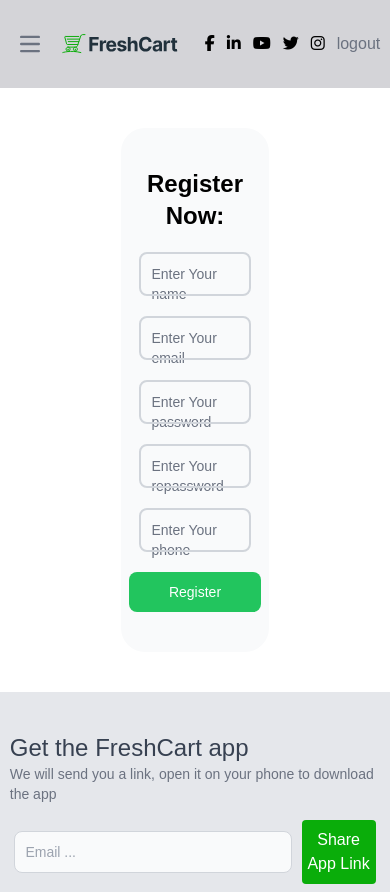
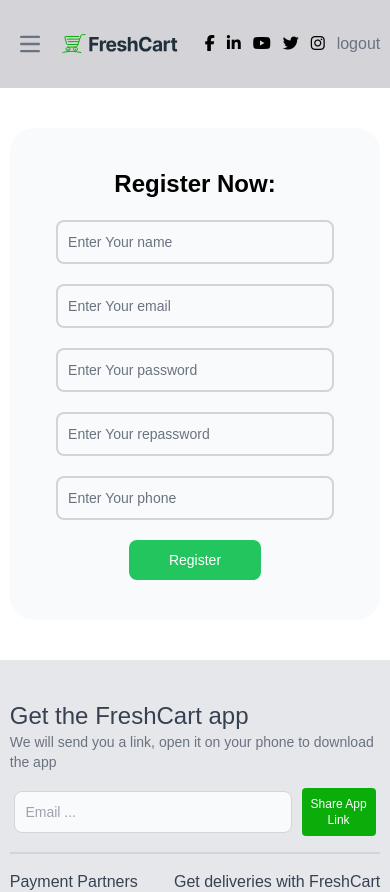
Before and after one commit to rawanmfa/E-commerce, a React (Vite) app: page / in a window 390 px wide. Shown: the top 892 px of the page. Built offline with nearby package versions, Linux system fonts and the light colour scheme; no server answers; sample sign-in values are in the browser's storage.

Commit message:
changed parts of the code to make it look better on mobile

```diff
--- a/src/Components/AllOrders/AllOrders.jsx
+++ b/src/Components/AllOrders/AllOrders.jsx
@@ -10,7 +10,7 @@ export default function AllOrders() {
 
   return <>
 
-    <h1 className="text-3xl ">AllOrders</h1>
+    <h1 className="text-3xl mt-8">AllOrders</h1>
 
   </>
 }
--- a/src/Components/Cart/Cart.jsx
+++ b/src/Components/Cart/Cart.jsx
@@ -79,7 +79,7 @@ export default function Cart() {
         </div>
       </div>
       <div className=' flex justify-center items-center mb-8'>
-        <Link to='/checkout' className=' bg-main py-4 px-7 text-white rounded-lg'>Check out</Link>
+        <Link to='/checkout' className=' bg-main py-3 px-7 text-sm lg:text-base text-white rounded-lg'>Check out</Link>
       </div>
     </div>: <div className=' text-2xl py-16 text-center text-gray-400'>cart is empty</div>}
 
--- a/src/Components/ChangePass/ChangePass.jsx
+++ b/src/Components/ChangePass/ChangePass.jsx
@@ -38,21 +38,21 @@ export default function ChangePass() {
   })
 
   return <>
-    <div className=' w-1/2 mx-auto py-10'>
+    <div className=' md:w-1/2 w-10/12 mx-auto py-10'>
       <h2 className=' text-2xl'>Change your password</h2>
       <form className=' pt-5' onSubmit={formik.handleSubmit}>
         {apiError && <div className="p-4 mb-4 text-sm text-red-800 rounded-lg bg-red-50" role="alert">
           {apiError}
         </div>}
         <div className="relative z-0 w-full my-8 group">
-          <input type="email" name="email" id="email" value={formik.values.email} onChange={formik.handleChange} onBlur={formik.handleBlur} className="block py-2.5 px-0 w-full text-sm text-gray-900 bg-transparent border-0 border-b-2  border-s-2 rounded-bl-lg border-gray-300 appearance-none dark:text-black dark:border-gray-900 dark:focus:border-green-500 focus:outline-none focus:ring-0 focus:border-green-500 peer" placeholder=" " />
+          <input type="email" name="email" id="email" value={formik.values.email} onChange={formik.handleChange} onBlur={formik.handleBlur} className="block py-2.5 px-4 w-full text-sm text-gray-900 bg-transparent border-0 border-b-2  border-s-2 rounded-bl-lg border-gray-300 appearance-none dark:text-black dark:border-gray-900 dark:focus:border-green-500 focus:outline-none focus:ring-0 focus:border-green-500 peer" placeholder=" " />
           <label htmlFor="email" className="peer-focus:font-medium absolute text-sm text-gray-500 dark:text-gray-500 duration-300 ps-3 transform -translate-y-6 scale-75 top-3 -z-10 origin-[0] peer-focus:start-0 rtl:peer-focus:translate-x-1/4 rtl:peer-focus:left-auto peer-focus:text-green-600 peer-focus:dark:text-green-500 peer-placeholder-shown:scale-100 peer-placeholder-shown:translate-y-0 peer-focus:scale-75 peer-focus:-translate-y-6">Enter Your email</label>
         </div>
         {formik.errors.email && formik.touched.email && <div className="p-4 text-sm text-red-800 rounded-lg bg-red-50" role="alert">
           {formik.errors.email}
         </div>}
         <div className="relative z-0 w-full my-8 group">
-          <input type="password" name="newPassword" id="newPassword" value={formik.values.newPassword} onChange={formik.handleChange} onBlur={formik.handleBlur} className="block py-2.5 px-0 w-full text-sm text-gray-900 bg-transparent border-0 border-b-2  border-s-2 rounded-bl-lg border-gray-300 appearance-none dark:text-black dark:border-gray-900 dark:focus:border-green-500 focus:outline-none focus:ring-0 focus:border-green-500 peer" placeholder=" " />
+          <input type="password" name="newPassword" id="newPassword" value={formik.values.newPassword} onChange={formik.handleChange} onBlur={formik.handleBlur} className="block py-2.5 px-4 w-full text-sm text-gray-900 bg-transparent border-0 border-b-2  border-s-2 rounded-bl-lg border-gray-300 appearance-none dark:text-black dark:border-gray-900 dark:focus:border-green-500 focus:outline-none focus:ring-0 focus:border-green-500 peer" placeholder=" " />
           <label htmlFor="newPassword" className="peer-focus:font-medium absolute text-sm text-gray-500 dark:text-gray-500 duration-300 ps-3 transform -translate-y-6 scale-75 top-3 -z-10 origin-[0] peer-focus:start-0 rtl:peer-focus:translate-x-1/4 rtl:peer-focus:left-auto peer-focus:text-green-600 peer-focus:dark:text-green-500 peer-placeholder-shown:scale-100 peer-placeholder-shown:translate-y-0 peer-focus:scale-75 peer-focus:-translate-y-6">Enter Your new password</label>
         </div>
         {formik.errors.newPassword && formik.touched.newPassword && <div className="p-4 text-sm text-red-800 rounded-lg bg-red-50" role="alert">
--- a/src/Components/Footer/Footer.jsx
+++ b/src/Components/Footer/Footer.jsx
@@ -15,7 +15,7 @@ export default function Footer() {
           <div className=" w-3/4">
             <input type="email" id="email" className="bg-gray-50 border border-gray-300 text-gray-900 text-sm rounded-lg focus:ring-green-500 focus:border-green-500 block w-full p-2.5 " placeholder="Email ..." />
           </div>
-          <button className=' btn w-1/5 bg-main rounded text-white py-2'>Share App Link</button>
+          <button className=' btn w-1/5 bg-main rounded text-xs md:text-sm lg:text-base text-white py-2'>Share App Link</button>
         </form>
         <div className=' border-y-2 border-gray-300 py-4 flex justify-between text-gray-700'>
           <div>
--- a/src/Components/ForgetPass/ForgetPass.jsx
+++ b/src/Components/ForgetPass/ForgetPass.jsx
@@ -32,14 +32,14 @@ export default function ForgetPass() {
     })
 
     return <>
-      <div className=' w-1/2 mx-auto py-10'>
+      <div className=' md:w-1/2 w-10/12 mx-auto py-10'>
         <h2 className=' text-2xl'>Forget your password? Enter your email here</h2>
         <form className=' pt-5' onSubmit={formik.handleSubmit}>
           {apiError && <div className="p-4 mb-4 text-sm text-red-800 rounded-lg bg-red-50" role="alert">
             {apiError}
           </div>}
           <div className="relative z-0 w-full my-8 group">
-            <input type="email" name="email" id="email" value={formik.values.email} onChange={formik.handleChange} onBlur={formik.handleBlur} className="block py-2.5 px-0 w-full text-sm text-gray-900 bg-transparent border-0 border-b-2  border-s-2 rounded-bl-lg border-gray-300 appearance-none dark:text-black dark:border-gray-900 dark:focus:border-green-500 focus:outline-none focus:ring-0 focus:border-green-500 peer" placeholder=" " />
+            <input type="email" name="email" id="email" value={formik.values.email} onChange={formik.handleChange} onBlur={formik.handleBlur} className="block py-2.5 px-4 w-full text-sm text-gray-900 bg-transparent border-0 border-b-2 border-s-2 rounded-bl-lg border-gray-300 appearance-none dark:text-black dark:border-gray-900 dark:focus:border-green-500 focus:outline-none focus:ring-0 focus:border-green-500 peer" placeholder=" " />
             <label htmlFor="email" className="peer-focus:font-medium absolute text-sm text-gray-500 dark:text-gray-500 duration-300 ps-3 transform -translate-y-6 scale-75 top-3 -z-10 origin-[0] peer-focus:start-0 rtl:peer-focus:translate-x-1/4 rtl:peer-focus:left-auto peer-focus:text-green-600 peer-focus:dark:text-green-500 peer-placeholder-shown:scale-100 peer-placeholder-shown:translate-y-0 peer-focus:scale-75 peer-focus:-translate-y-6">Enter Your email</label>
           </div>
           {formik.errors.email && formik.touched.email && <div className="p-4 text-sm text-red-800 rounded-lg bg-red-50" role="alert">
--- a/src/Components/Login/Login.jsx
+++ b/src/Components/Login/Login.jsx
@@ -38,21 +38,21 @@ export default function Login() {
   })
 
   return <>
-    <div className=' w-1/3 mx-auto py-10 bg-gray-50 my-16 rounded-3xl'>
+    <div className=' md:w-1/3 mx-auto py-10 bg-gray-50 my-16 rounded-3xl'>
       <h2 className=' text-2xl font-bold text-center'>Login Now:</h2>
       <form className=' pt-5 flex flex-col gap-y-5' onSubmit={formik.handleSubmit}>
         {apiError && <div className="p-4 mb-4 text-sm text-red-800 rounded-lg bg-red-50" role="alert">
           {apiError}
         </div>}
         <div className="relative z-0 w-4/5 mx-auto group">
-          <input type="email" name="email" id="email" value={formik.values.email} onChange={formik.handleChange} onBlur={formik.handleBlur} className="block py-2.5 px-0 w-full mx-auto text-sm text-gray-900 bg-transparent border-2 rounded-lg border-gray-300 appearance-none dark:text-black dark:border-gray-900 dark:focus:border-green-500 focus:outline-none focus:ring-0 focus:border-green-500 peer" placeholder=" " />
+          <input type="email" name="email" id="email" value={formik.values.email} onChange={formik.handleChange} onBlur={formik.handleBlur} className="block py-2.5 px-4 w-full mx-auto text-sm text-gray-900 bg-transparent border-2 rounded-lg border-gray-300 appearance-none dark:text-black dark:border-gray-900 dark:focus:border-green-500 focus:outline-none focus:ring-0 focus:border-green-500 peer" placeholder=" " />
           <label htmlFor="email" className="peer-focus:font-medium absolute text-sm text-gray-500 dark:text-gray-500 duration-300 ps-3 transform -translate-y-6 scale-75 top-3 -z-10 origin-[0] peer-focus:start-0 rtl:peer-focus:translate-x-1/4 rtl:peer-focus:left-auto peer-focus:text-green-600 peer-focus:dark:text-green-500 peer-placeholder-shown:scale-100 peer-placeholder-shown:translate-y-0 peer-focus:scale-75 peer-focus:-translate-y-7">Enter Your email</label>
         </div>
         {formik.errors.email && formik.touched.email && <div className=" text-sm text-red-800 mx-auto" role="alert">
           {formik.errors.email}
         </div>}
         <div className="relative z-0 w-4/5 mx-auto group">
-          <input type="password" name="password" id="password" value={formik.values.password} onChange={formik.handleChange} onBlur={formik.handleBlur} className="block py-2.5 px-0 w-full mx-auto text-sm text-gray-900 bg-transparent border-2 rounded-lg border-gray-300 appearance-none dark:text-black dark:border-gray-900 dark:focus:border-green-500 focus:outline-none focus:ring-0 focus:border-green-500 peer" placeholder=" " />
+          <input type="password" name="password" id="password" value={formik.values.password} onChange={formik.handleChange} onBlur={formik.handleBlur} className="block py-2.5 px-4 w-full mx-auto text-sm text-gray-900 bg-transparent border-2 rounded-lg border-gray-300 appearance-none dark:text-black dark:border-gray-900 dark:focus:border-green-500 focus:outline-none focus:ring-0 focus:border-green-500 peer" placeholder=" " />
           <label htmlFor="password" className="peer-focus:font-medium absolute text-sm text-gray-500 dark:text-gray-500 duration-300 ps-3 transform -translate-y-6 scale-75 top-3 -z-10 origin-[0] peer-focus:start-0 rtl:peer-focus:translate-x-1/4 rtl:peer-focus:left-auto peer-focus:text-green-600 peer-focus:dark:text-green-500 peer-placeholder-shown:scale-100 peer-placeholder-shown:translate-y-0 peer-focus:scale-75 peer-focus:-translate-y-7">Enter Your password</label>
         </div>
         {formik.errors.password && formik.touched.password && <div className=" text-sm text-red-800 mx-auto" role="alert">
--- a/src/Components/Register/Register.jsx
+++ b/src/Components/Register/Register.jsx
@@ -44,42 +44,42 @@ export default function Register() {
   })
 
   return <>
-    <div className=' w-2/5 mx-auto py-10 bg-gray-50 my-10 rounded-3xl'>
+    <div className=' md:w-2/5 mx-auto py-10 bg-gray-50 my-10 rounded-3xl'>
       <h2 className=' text-2xl text-center font-bold'>Register Now:</h2>
       <form className=' pt-5 flex flex-col gap-y-5' onSubmit={formik.handleSubmit}>
         {apiError&&<div className="p-4 mb-4 text-sm text-red-800 rounded-lg bg-red-50" role="alert">
           {apiError}
         </div>}
         <div className="relative z-0 w-3/4 mx-auto group">
-          <input type="text" name="name" id="name" value={formik.values.name} onChange={formik.handleChange} onBlur={formik.handleBlur} className="block py-2.5 px-0 w-full mx-auto text-sm text-gray-900 bg-transparent border-2 rounded-lg border-gray-300 appearance-none dark:text-black dark:border-gray-900 dark:focus:border-green-500 focus:outline-none focus:ring-0 focus:border-green-500 peer" placeholder=" " />
+          <input type="text" name="name" id="name" value={formik.values.name} onChange={formik.handleChange} onBlur={formik.handleBlur} className="block py-2.5 px-4 w-full mx-auto text-sm text-gray-900 bg-transparent border-2 rounded-lg border-gray-300 appearance-none dark:text-black dark:border-gray-900 dark:focus:border-green-500 focus:outline-none focus:ring-0 focus:border-green-500 peer" placeholder=" " />
           <label htmlFor="name" className="peer-focus:font-medium absolute text-sm text-gray-500 dark:text-gray-500 duration-300 ps-3 transform -translate-y-6 scale-75 top-3 -z-10 origin-[0] peer-focus:start-0 rtl:peer-focus:translate-x-1/4 rtl:peer-focus:left-auto peer-focus:text-green-600 peer-focus:dark:text-green-500 peer-placeholder-shown:scale-100 peer-placeholder-shown:translate-y-0 peer-focus:scale-75 peer-focus:-translate-y-7">Enter Your name</label>
         </div>
         {formik.errors.name && formik.touched.name && <div className="text-sm text-red-800 mx-auto" role="alert">
           {formik.errors.name}
         </div>}
         <div className="relative z-0 w-3/4 mx-auto group">
-          <input type="email" name="email" id="email" value={formik.values.email} onChange={formik.handleChange} onBlur={formik.handleBlur} className="block py-2.5 px-0 w-full text-sm text-gray-900 bg-transparent border-2 rounded-lg border-gray-300 appearance-none dark:text-black dark:border-gray-900 dark:focus:border-green-500 focus:outline-none focus:ring-0 focus:border-green-500 peer" placeholder=" " />
+          <input type="email" name="email" id="email" value={formik.values.email} onChange={formik.handleChange} onBlur={formik.handleBlur} className="block py-2.5 px-4 w-full text-sm text-gray-900 bg-transparent border-2 rounded-lg border-gray-300 appearance-none dark:text-black dark:border-gray-900 dark:focus:border-green-500 focus:outline-none focus:ring-0 focus:border-green-500 peer" placeholder=" " />
           <label htmlFor="email" className="peer-focus:font-medium absolute text-sm text-gray-500 dark:text-gray-500 duration-300 ps-3 transform -translate-y-6 scale-75 top-3 -z-10 origin-[0] peer-focus:start-0 rtl:peer-focus:translate-x-1/4 rtl:peer-focus:left-auto peer-focus:text-green-600 peer-focus:dark:text-green-500 peer-placeholder-shown:scale-100 peer-placeholder-shown:translate-y-0 peer-focus:scale-75 peer-focus:-translate-y-7">Enter Your email</label>
         </div>
         {formik.errors.email && formik.touched.email && <div className=" text-sm text-red-800 mx-auto" role="alert">
           {formik.errors.email}
         </div>}
         <div className="relative z-0 w-3/4 mx-auto group">
-          <input type="password" name="password" id="password" value={formik.values.password} onChange={formik.handleChange} onBlur={formik.handleBlur} className="block py-2.5 px-0 w-full text-sm text-gray-900 bg-transparent border-2 rounded-lg border-gray-300 appearance-none dark:text-black dark:border-gray-900 dark:focus:border-green-500 focus:outline-none focus:ring-0 focus:border-green-500 peer" placeholder=" " />
+          <input type="password" name="password" id="password" value={formik.values.password} onChange={formik.handleChange} onBlur={formik.handleBlur} className="block py-2.5 px-4 w-full text-sm text-gray-900 bg-transparent border-2 rounded-lg border-gray-300 appearance-none dark:text-black dark:border-gray-900 dark:focus:border-green-500 focus:outline-none focus:ring-0 focus:border-green-500 peer" placeholder=" " />
           <label htmlFor="password" className="peer-focus:font-medium absolute text-sm text-gray-500 dark:text-gray-500 duration-300 ps-3 transform -translate-y-6 scale-75 top-3 -z-10 origin-[0] peer-focus:start-0 rtl:peer-focus:translate-x-1/4 rtl:peer-focus:left-auto peer-focus:text-green-600 peer-focus:dark:text-green-500 peer-placeholder-shown:scale-100 peer-placeholder-shown:translate-y-0 peer-focus:scale-75 peer-focus:-translate-y-7">Enter Your password</label>
         </div>
         {formik.errors.password && formik.touched.password && <div className=" text-sm text-red-800 mx-auto" role="alert">
           {formik.errors.password}
         </div>}
         <div className="relative z-0 w-3/4 mx-auto group">
-          <input type="password" name="rePassword" id="rePassword" value={formik.values.rePassword} onChange={formik.handleChange} onBlur={formik.handleBlur} className="block py-2.5 px-0 w-full text-sm text-gray-900 bg-transparent border-2 rounded-lg border-gray-300 appearance-none dark:text-black dark:border-gray-900 dark:focus:border-green-500 focus:outline-none focus:ring-0 focus:border-green-500 peer" placeholder=" " />
+          <input type="password" name="rePassword" id="rePassword" value={formik.values.rePassword} onChange={formik.handleChange} onBlur={formik.handleBlur} className="block py-2.5 px-4 w-full text-sm text-gray-900 bg-transparent border-2 rounded-lg border-gray-300 appearance-none dark:text-black dark:border-gray-900 dark:focus:border-green-500 focus:outline-none focus:ring-0 focus:border-green-500 peer" placeholder=" " />
           <label htmlFor="rePassword" className="peer-focus:font-medium absolute text-sm text-gray-500 dark:text-gray-500 duration-300 ps-3 transform -translate-y-6 scale-75 top-3 -z-10 origin-[0] peer-focus:start-0 rtl:peer-focus:translate-x-1/4 rtl:peer-focus:left-auto peer-focus:text-green-600 peer-focus:dark:text-green-500 peer-placeholder-shown:scale-100 peer-placeholder-shown:translate-y-0 peer-focus:scale-75 peer-focus:-translate-y-7">Enter Your repassword</label>
         </div>
         {formik.errors.rePassword && formik.touched.rePassword && <div className=" text-sm text-red-800 mx-auto" role="alert">
           {formik.errors.rePassword}
         </div>}
         <div className="relative z-0 w-3/4 mx-auto group">
-          <input type="tel" name="phone" id="phone" value={formik.values.phone} onChange={formik.handleChange} onBlur={formik.handleBlur} className="block py-2.5 px-0 w-full text-sm text-gray-900 bg-transparent border-2 rounded-lg border-gray-300 appearance-none dark:text-black dark:border-gray-900 dark:focus:border-green-500 focus:outline-none focus:ring-0 focus:border-green-500 peer" placeholder=" " />
+          <input type="tel" name="phone" id="phone" value={formik.values.phone} onChange={formik.handleChange} onBlur={formik.handleBlur} className="block py-2.5 px-4 w-full text-sm text-gray-900 bg-transparent border-2 rounded-lg border-gray-300 appearance-none dark:text-black dark:border-gray-900 dark:focus:border-green-500 focus:outline-none focus:ring-0 focus:border-green-500 peer" placeholder=" " />
           <label htmlFor="phone" className="peer-focus:font-medium absolute text-sm text-gray-500 dark:text-gray-500 duration-300 ps-3 transform -translate-y-6 scale-75 top-3 -z-10 origin-[0] peer-focus:start-0 rtl:peer-focus:translate-x-1/4 rtl:peer-focus:left-auto peer-focus:text-green-600 peer-focus:dark:text-green-500 peer-placeholder-shown:scale-100 peer-placeholder-shown:translate-y-0 peer-focus:scale-75 peer-focus:-translate-y-7">Enter Your phone</label>
         </div>
         {formik.errors.phone && formik.touched.phone && <div className=" text-sm text-red-800 rounded-lg mx-auto" role="alert">
--- a/src/Components/VerfyPass/VerfyPass.jsx
+++ b/src/Components/VerfyPass/VerfyPass.jsx
@@ -27,14 +27,14 @@ export default function VerfyPass() {
     })
 
     return <>
-      <div className=' w-1/2 mx-auto py-10'>
+      <div className=' md:w-1/2 w-10/12 mx-auto py-10'>
         <h2 className=' text-2xl'>Enter your verfication code</h2>
         <form className=' pt-5' onSubmit={formik.handleSubmit}>
           {apiError && <div className="p-4 mb-4 text-sm text-red-800 rounded-lg bg-red-50" role="alert">
             {apiError}
           </div>}
           <div className="relative z-0 w-full my-8 group">
-            <input type="text" name="resetCode" id="resetCode" value={formik.values.resetCode} onChange={formik.handleChange} onBlur={formik.handleBlur} className="block py-2.5 px-0 w-full text-sm text-gray-900 bg-transparent border-0 border-b-2  border-s-2 rounded-bl-lg border-gray-300 appearance-none dark:text-black dark:border-gray-900 dark:focus:border-green-500 focus:outline-none focus:ring-0 focus:border-green-500 peer" placeholder=" " />
+            <input type="text" name="resetCode" id="resetCode" value={formik.values.resetCode} onChange={formik.handleChange} onBlur={formik.handleBlur} className="block py-2.5 px-4 w-full text-sm text-gray-900 bg-transparent border-0 border-b-2  border-s-2 rounded-bl-lg border-gray-300 appearance-none dark:text-black dark:border-gray-900 dark:focus:border-green-500 focus:outline-none focus:ring-0 focus:border-green-500 peer" placeholder=" " />
             <label htmlFor="resetCode" className="peer-focus:font-medium absolute text-sm text-gray-500 dark:text-gray-500 duration-300 ps-3 transform -translate-y-6 scale-75 top-3 -z-10 origin-[0] peer-focus:start-0 rtl:peer-focus:translate-x-1/4 rtl:peer-focus:left-auto peer-focus:text-green-600 peer-focus:dark:text-green-500 peer-placeholder-shown:scale-100 peer-placeholder-shown:translate-y-0 peer-focus:scale-75 peer-focus:-translate-y-6">Enter Your verfy Code</label>
           </div>
           {formik.errors.resetCode && formik.touched.resetCode && <div className="p-4 text-sm text-red-800 rounded-lg bg-red-50" role="alert">
--- a/src/Components/WishList/WishList.jsx
+++ b/src/Components/WishList/WishList.jsx
@@ -52,8 +52,8 @@ export default function WishList() {
                 <td className="px-6 py-4 text-gray-900 ">
                   {product.price} EGP
                 </td>
-                <td className="px-6 py-4 space-x-5">
-                  <button onClick={() => addProductToCart(product._id)} className=' btn bg-main rounded text-white py-1 px-4'>Add To Cart</button>
+                <td className="px-6 py-4 lg:space-x-5 space-y-2 lg:space-y-0">
+                  <button onClick={() => addProductToCart(product._id)} className=' btn bg-main rounded text-xs md:text-sm lg:text-base text-white py-1 px-4'>Add To Cart</button>
                   {removeLoadingWishlist ? <i className="fa-solid fa-spinner fa-spin"></i> :
                     <button onClick={() => deleteProductFromWishlist(product._id)} className="font-medium text-red-600 hover:underline">Remove</button>
                   }
```
Also changed, not shown: src/Components/Navbar/Navbar.jsx (+9 -8 lines).
